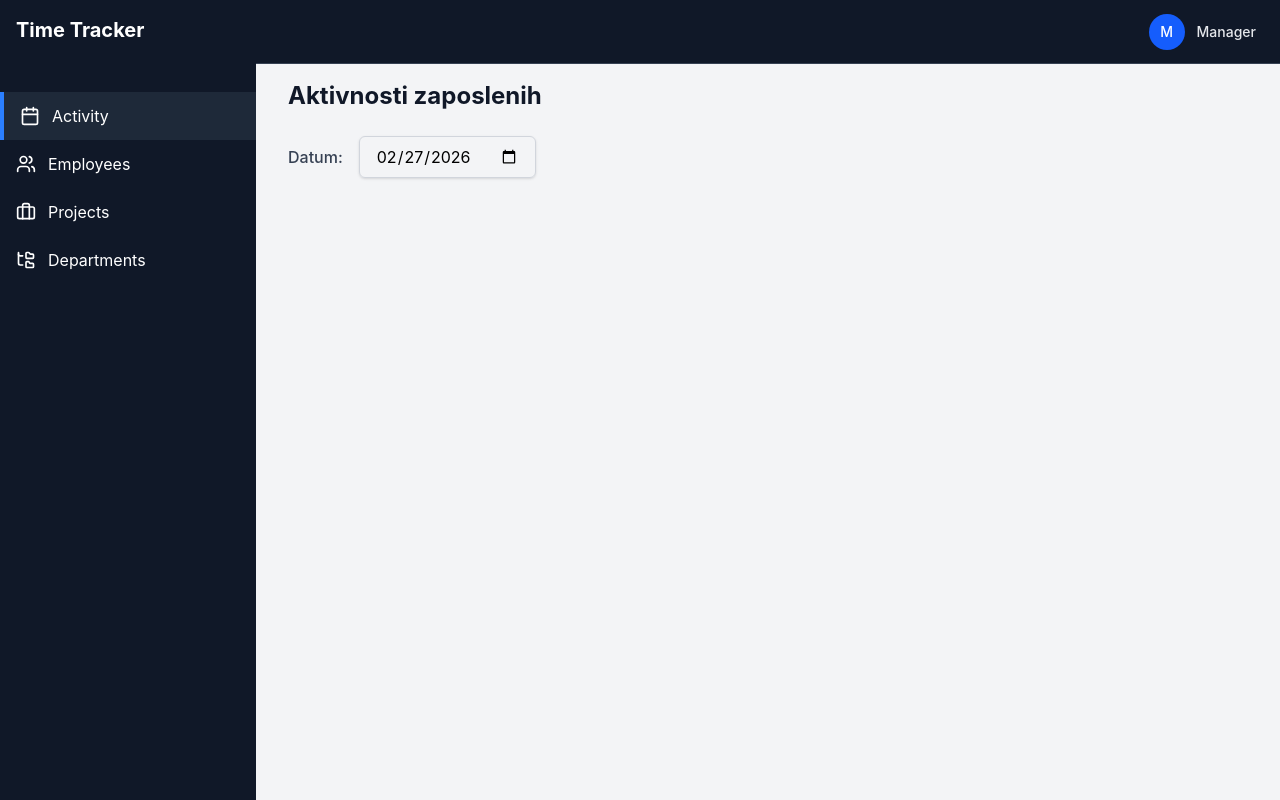
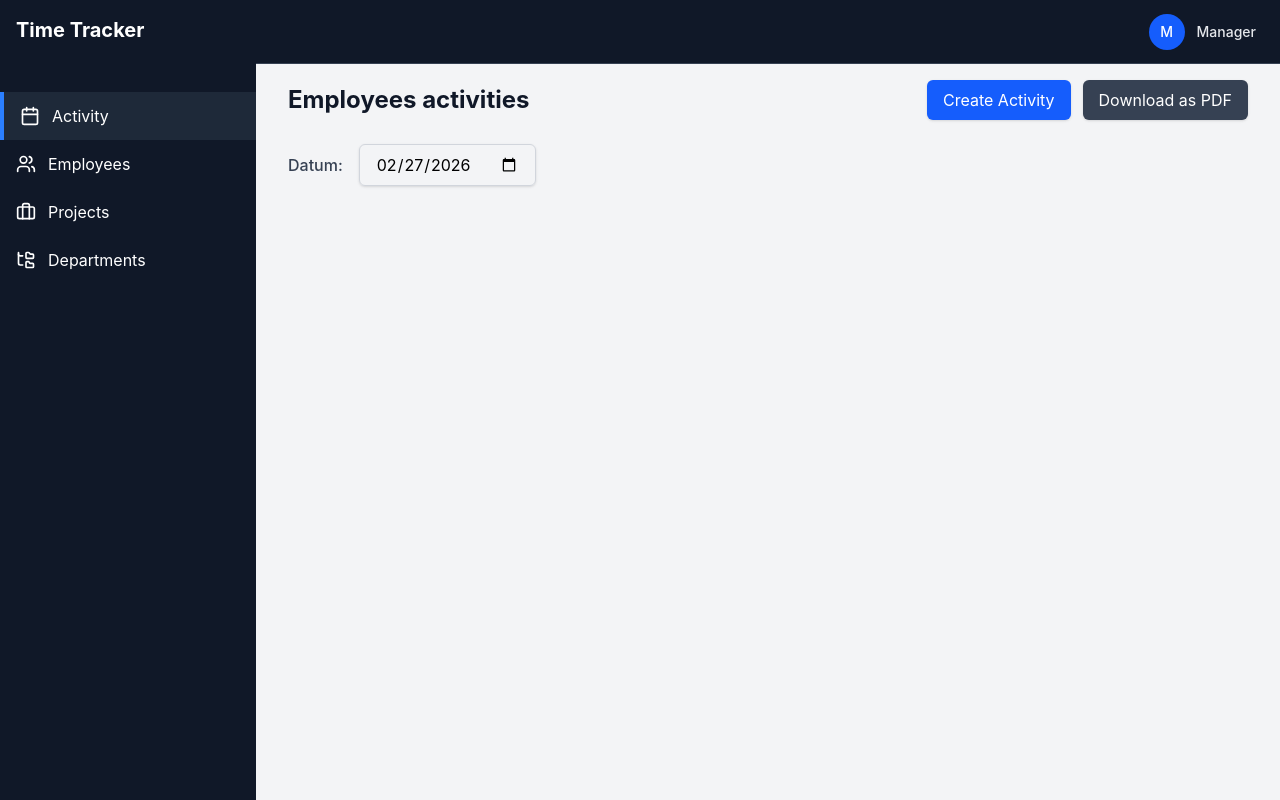
Before and after one commit to Stefan-Veljkovic-Orion/TimeTracker, a React (Vite) app in the folder front/: page / in a window 1280 px wide. Built offline with nearby package versions, Linux system fonts and the light colour scheme.

Commit message:
APIs & buttons
Creation APIs, like there is fully functioning backend. Created buttons on activity page, for creating activity and download as PDF which are required.

```diff
--- /dev/null
+++ b/front/src/api/activityApi.jsx
@@ -0,0 +1,35 @@
+import { apiClient } from "./client";
+
+export const activityApi = {
+  // GET /activities?date=2026-02-25 - primer
+  getByDate: async (date) => {
+    const response = await apiClient.get("/activities", {
+      params: { date },
+    });
+    return response.data;
+  },
+
+  // GET /activities/:id - primer
+  getById: async (id) => {
+    const response = await apiClient.get(`/activities/${id}`);
+    return response.data;
+  },
+
+  // POST /activities - primer
+  create: async (data) => {
+    const response = await apiClient.post("/activities", data);
+    return response.data;
+  },
+
+  // PUT /activities/:id - primer
+  update: async ({ id, data }) => {
+    const response = await apiClient.put(`/activities/${id}`, data);
+    return response.data;
+  },
+
+  // DELETE /activities/:id - primer
+  delete: async (id) => {
+    const response = await apiClient.delete(`/activities/${id}`);
+    return response.data;
+  },
+};
--- /dev/null
+++ b/front/src/api/client.jsx
@@ -0,0 +1,8 @@
+import axios from "axios";
+
+export const apiClient = axios.create({
+  baseURL: "", // Uneti pravi URL
+  headers: {
+    "Content-Type": "application/json",
+  },
+});
--- /dev/null
+++ b/front/src/hooks/useCreateActivity.jsx
@@ -0,0 +1,13 @@
+import { useMutation, useQueryClient } from "@tanstack/react-query";
+import { activityService } from "../services/activityService";
+
+export const useCreateActivity = () => {
+  const queryClient = useQueryClient();
+
+  return useMutation({
+    mutationFn: activityService.createActivity,
+    onSuccess: () => {
+      queryClient.invalidateQueries(["activities"]);
+    },
+  });
+};
--- /dev/null
+++ b/front/src/hooks/useDeleteActivity.jsx
@@ -0,0 +1,13 @@
+import { useMutation, useQueryClient } from "@tanstack/react-query";
+import { activityService } from "../services/activityService";
+
+export const useDeleteActivity = () => {
+  const queryClient = useQueryClient();
+
+  return useMutation({
+    mutationFn: activityService.deleteActivity,
+    onSuccess: () => {
+      queryClient.invalidateQueries(["activities"]);
+    },
+  });
+};
--- /dev/null
+++ b/front/src/hooks/useUpdateActivity.jsx
@@ -0,0 +1,13 @@
+import { useMutation, useQueryClient } from "@tanstack/react-query";
+import { activityService } from "../services/activityService";
+
+export const useUpdateActivity = () => {
+  const queryClient = useQueryClient();
+
+  return useMutation({
+    mutationFn: ({ id, data }) => activityService.updateActivity(id, data),
+    onSuccess: () => {
+      queryClient.invalidateQueries(["activities"]);
+    },
+  });
+};
--- a/front/src/pages/Activities.jsx
+++ b/front/src/pages/Activities.jsx
@@ -16,16 +16,37 @@ const Activities = () => {
   const [selectedDate, setSelectedDate] = useState(getTodayDate());
   const { data: activities, isLoading, error } = useActivities(selectedDate);
 
+  const handlePrint = () => window.print();
   return (
     <div>
-      <h1 className="text-2xl font-bold text-gray-900 mb-6">
-        Aktivnosti zaposlenih
-      </h1>
-      <ActivityFilter value={selectedDate} onChange={setSelectedDate} />
+      <div className="flex justify-between items-center mb-6 print:hidden">
+        <h1 className="text-2xl font-bold text-gray-900">
+          Employees activities
+        </h1>
+
+        <div className="flex gap-3">
+          <button
+            onClick={() => navigate("/activities/create")}
+            className="bg-blue-600 hover:bg-blue-700 text-white px-4 py-2 rounded-md shadow-sm transition"
+          >
+            Create Activity
+          </button>
+
+          <button
+            onClick={handlePrint}
+            className="bg-gray-700 hover:bg-gray-800 text-white px-4 py-2 rounded-md shadow-sm transition"
+          >
+            Download as PDF
+          </button>
+        </div>
+      </div>
+      <div className="print:hidden">
+        <ActivityFilter value={selectedDate} onChange={setSelectedDate} />
+      </div>
       {isLoading && <LoadingSpinner />}
       {error && (
         <div className="bg-red-50 border border-red-200 text-red-700 px-4 py-3 rounded">
-          Greska pri ucitavanju aktivnosti
+          Loading error
         </div>
       )}
       {!isLoading && !error && (
--- a/front/src/services/activityService.jsx
+++ b/front/src/services/activityService.jsx
@@ -1,4 +1,4 @@
-import React from "react";
+import { activityApi } from "../api/activityApi";
 
 export const activityService = async (date) => {
   return new Promise((resolve) => {
```
